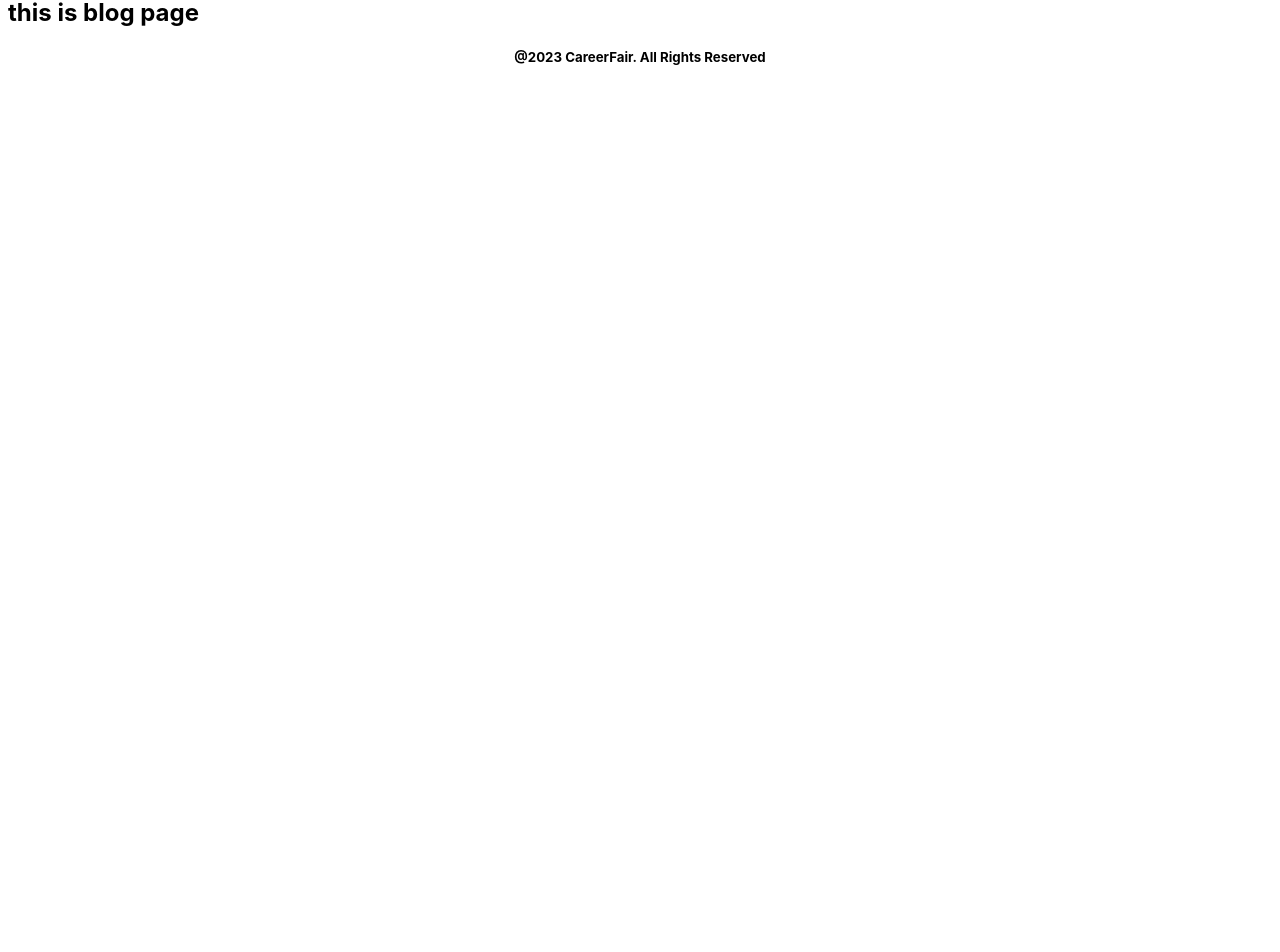
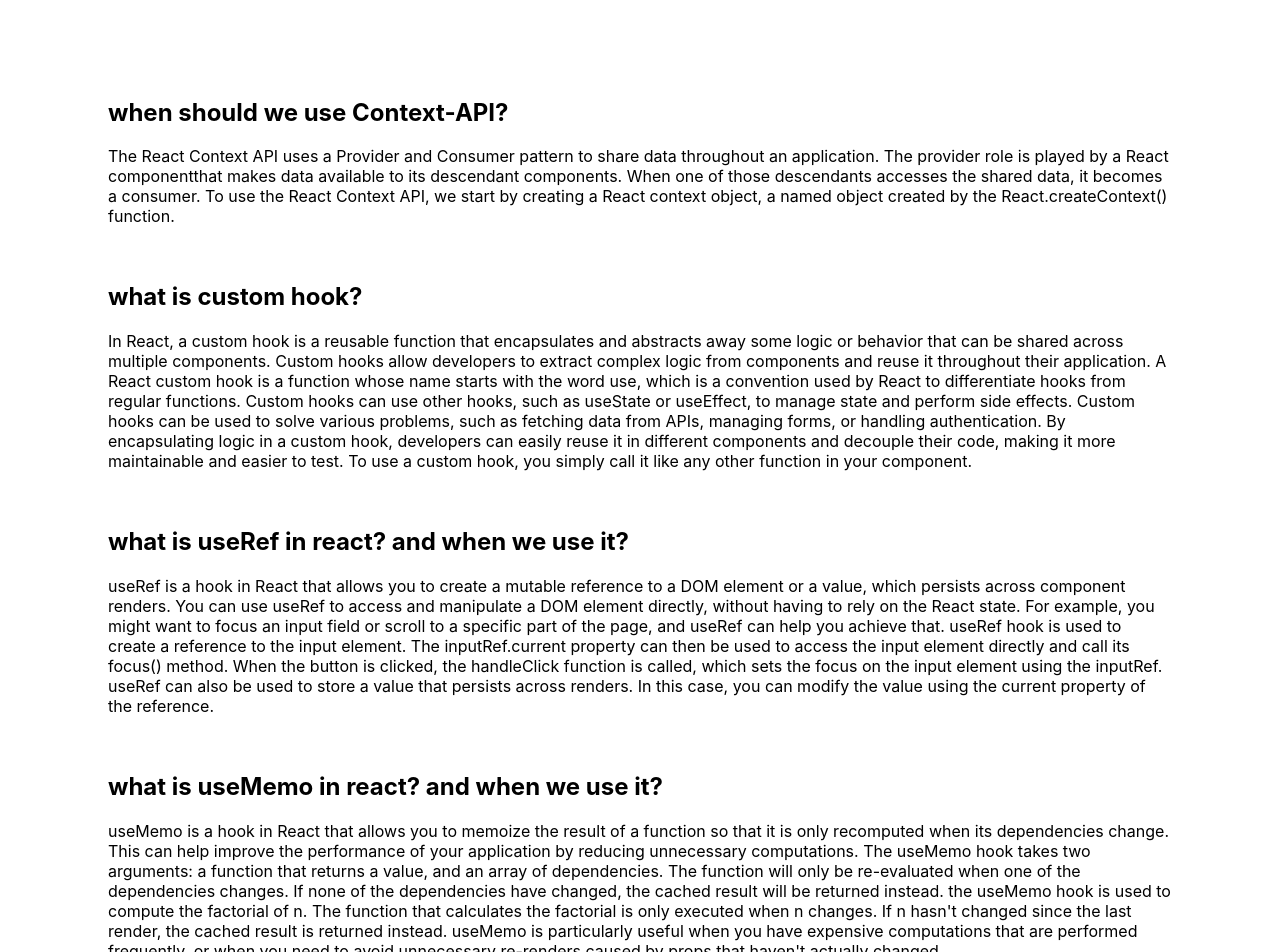
Before and after one commit to itsMDMahmud/careerHub-client, a React (Vite) app: page /blog in a window 1280 px wide. Shown: the part 233-1185 px from the top of the page. Before the commit the page ends 800 px from the top, so only its background shows below. Built offline with nearby package versions, Linux system fonts and the light colour scheme.

Commit message:
blog added

```diff
--- a/src/component/Blog/Blog.css
+++ b/src/component/Blog/Blog.css
@@ -0,0 +1,3 @@
+.blog-div{
+    padding: 100px;
+}
--- a/src/component/Blog/Blog.jsx
+++ b/src/component/Blog/Blog.jsx
@@ -1,12 +1,73 @@
-import React from 'react';
-import './Blog.css'
+import React from "react";
+import "./Blog.css";
 
 const Blog = () => {
-    return (
-        <div>
-            <h2>this is blog page</h2>
-        </div>
-    );
+  return (
+    <div className="blog-div">
+      <h2>when should we use Context-API?</h2>
+      <p>
+        The React Context API uses a Provider and Consumer pattern to share data
+        throughout an application. The provider role is played by a React
+        componentthat makes data available to its descendant components. When
+        one of those descendants accesses the shared data, it becomes a
+        consumer. To use the React Context API, we start by creating a React
+        context object, a named object created by the React.createContext()
+        function.
+      </p>
+      <br />
+      <h2>what is custom hook?</h2>
+      <p>
+        In React, a custom hook is a reusable function that encapsulates and
+        abstracts away some logic or behavior that can be shared across multiple
+        components. Custom hooks allow developers to extract complex logic from
+        components and reuse it throughout their application. A React custom
+        hook is a function whose name starts with the word use, which is a
+        convention used by React to differentiate hooks from regular functions.
+        Custom hooks can use other hooks, such as useState or useEffect, to
+        manage state and perform side effects. Custom hooks can be used to solve
+        various problems, such as fetching data from APIs, managing forms, or
+        handling authentication. By encapsulating logic in a custom hook,
+        developers can easily reuse it in different components and decouple
+        their code, making it more maintainable and easier to test. To use a
+        custom hook, you simply call it like any other function in your
+        component.
+      </p>
+      <br />
+      <h2>what is useRef in react? and when we use it?</h2>
+      <p>
+        useRef is a hook in React that allows you to create a mutable reference
+        to a DOM element or a value, which persists across component renders.
+        You can use useRef to access and manipulate a DOM element directly,
+        without having to rely on the React state. For example, you might want
+        to focus an input field or scroll to a specific part of the page, and
+        useRef can help you achieve that. useRef hook is used to create a
+        reference to the input element. The inputRef.current property can then
+        be used to access the input element directly and call its focus()
+        method. When the button is clicked, the handleClick function is called,
+        which sets the focus on the input element using the inputRef. useRef can
+        also be used to store a value that persists across renders. In this
+        case, you can modify the value using the current property of the
+        reference.
+      </p>
+      <br />
+      <h2>what is useMemo in react? and when we use it?</h2>
+      <p>
+        useMemo is a hook in React that allows you to memoize the result of a
+        function so that it is only recomputed when its dependencies change.
+        This can help improve the performance of your application by reducing
+        unnecessary computations. The useMemo hook takes two arguments: a
+        function that returns a value, and an array of dependencies. The
+        function will only be re-evaluated when one of the dependencies changes.
+        If none of the dependencies have changed, the cached result will be
+        returned instead. the useMemo hook is used to compute the factorial of
+        n. The function that calculates the factorial is only executed when n
+        changes. If n hasn't changed since the last render, the cached result is
+        returned instead. useMemo is particularly useful when you have expensive
+        computations that are performed frequently, or when you need to avoid
+        unnecessary re-renders caused by props that haven't actually changed.
+      </p>
+    </div>
+  );
 };
 
 export default Blog;
--- a/src/component/Main/Main.css
+++ b/src/component/Main/Main.css
@@ -0,0 +1,3 @@
+.outlet{
+   min-height: calc(100vh - 300px);
+}
--- a/src/component/Main/Main.jsx
+++ b/src/component/Main/Main.jsx
@@ -6,11 +6,11 @@ import Header from '../Header/Header';
 
 const Main = () => {
     return (
-        <div>
+        <>
             <Header></Header>
-            <Outlet></Outlet>
+            <div className='outlet'><Outlet></Outlet></div>
             <Footer></Footer>
-        </div>
+        </>
     );
 };
 
```
